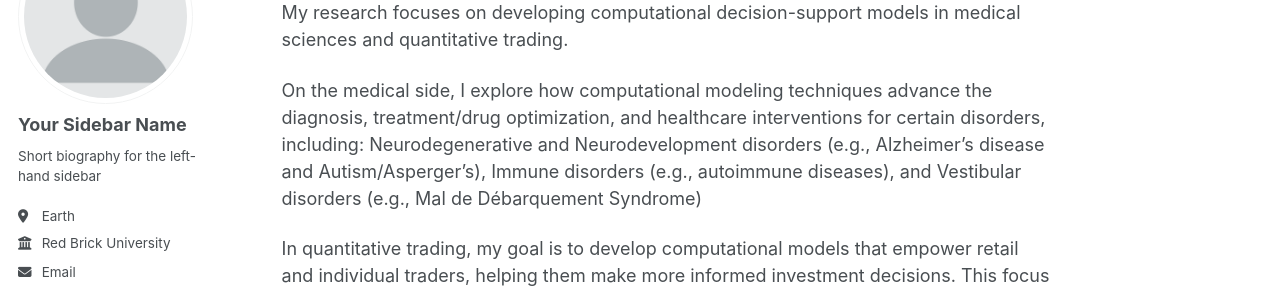
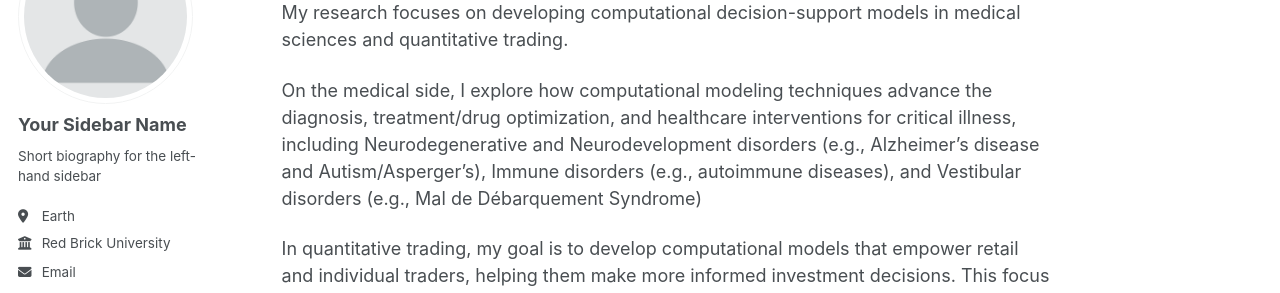
Before and after one commit to wenbo5565/wenbo5565.github.io, a Jekyll site: the page built from _pages/about.md, in a window 1280 px wide and 900 px high. Shown: the part 177-470 px from the top of the window. Built offline with Jekyll 4.4.1, drawn with Linux system fonts in a browser that asks for light colours; some web fonts are replaced.

Commit message:
Update about.md

```diff
--- a/_pages/about.md
+++ b/_pages/about.md
@@ -10,7 +10,7 @@ redirect_from:
 
 My research focuses on developing computational decision-support models in medical sciences and quantitative trading.
 
-On the medical side, I explore how computational modeling techniques advance the diagnosis, treatment/drug optimization, and healthcare interventions for certain disorders, including: Neurodegenerative and Neurodevelopment disorders (e.g., Alzheimer's disease and Autism/Asperger's), Immune disorders (e.g., autoimmune diseases), and Vestibular disorders (e.g., Mal de Débarquement Syndrome)
+On the medical side, I explore how computational modeling techniques advance the diagnosis, treatment/drug optimization, and healthcare interventions for critical illness, including Neurodegenerative and Neurodevelopment disorders (e.g., Alzheimer's disease and Autism/Asperger's), Immune disorders (e.g., autoimmune diseases), and Vestibular disorders (e.g., Mal de Débarquement Syndrome)
 
 In quantitative trading, my goal is to develop computational models that empower retail and individual traders, helping them make more informed investment decisions. This focus contrasts with traditional efforts aimed at institutional traders.
 
```
